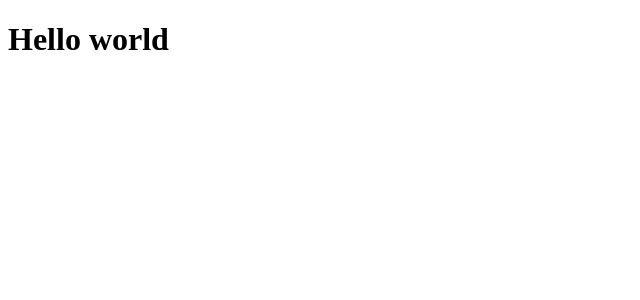
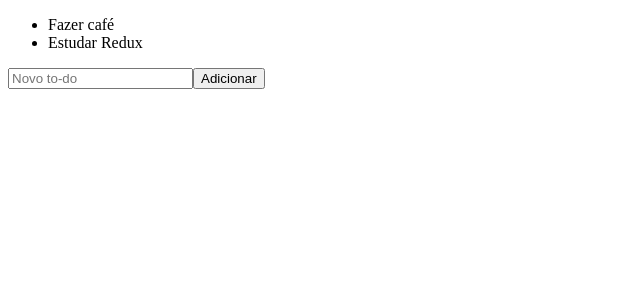
Before and after one commit to GabriPires/react-redux-zustand, a React (Vite) app: page / in a window 1280 px wide. Shown: the top 300 px of the page, without its empty margins (0-640 px from the left). Built offline with nearby package versions, Linux system fonts and the light colour scheme.

Commit message:
feat: new components to list and create to dos

```diff
--- a/src/App.tsx
+++ b/src/App.tsx
@@ -1,3 +1,11 @@
+import { AddTodo } from './components/AddTodo'
+import { TodoList } from './components/TodoList'
+
 export function App() {
-  return <h1>Hello world</h1>
+  return (
+    <div>
+      <TodoList />
+      <AddTodo />
+    </div>
+  )
 }
--- /dev/null
+++ b/src/components/AddTodo.tsx
@@ -0,0 +1,22 @@
+import { FormEvent, useState } from 'react'
+
+export function AddTodo() {
+  const [newTodo, setNewTodo] = useState('')
+
+  function handleNewTodo(e: FormEvent) {
+    e.preventDefault()
+    console.log(newTodo)
+  }
+
+  return (
+    <form onSubmit={handleNewTodo}>
+      <input
+        type="text"
+        placeholder="Novo to-do"
+        value={newTodo}
+        onChange={(event) => setNewTodo(event.target.value)}
+      />
+      <button type="submit">Adicionar</button>
+    </form>
+  )
+}
--- /dev/null
+++ b/src/components/TodoList.tsx
@@ -0,0 +1,8 @@
+export function TodoList() {
+  return (
+    <ul>
+      <li>Fazer café</li>
+      <li>Estudar Redux</li>
+    </ul>
+  )
+}
```
